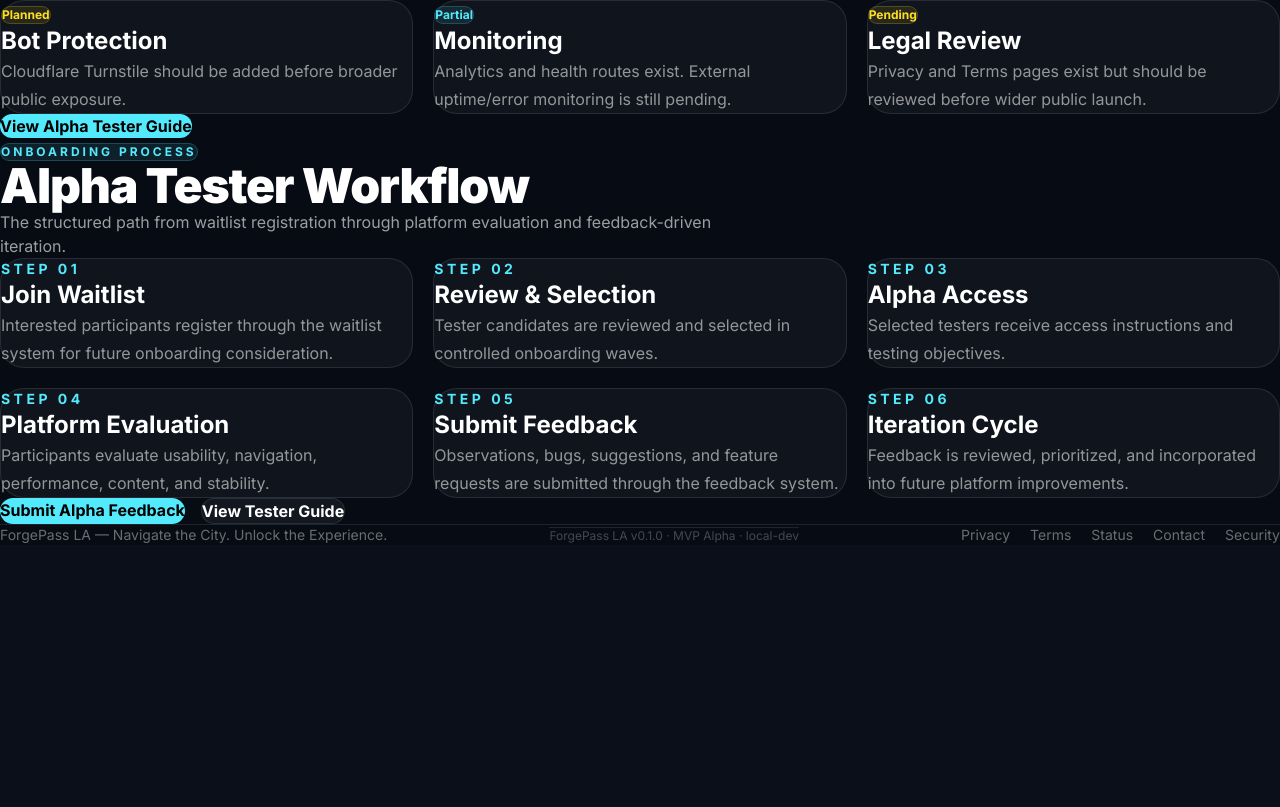
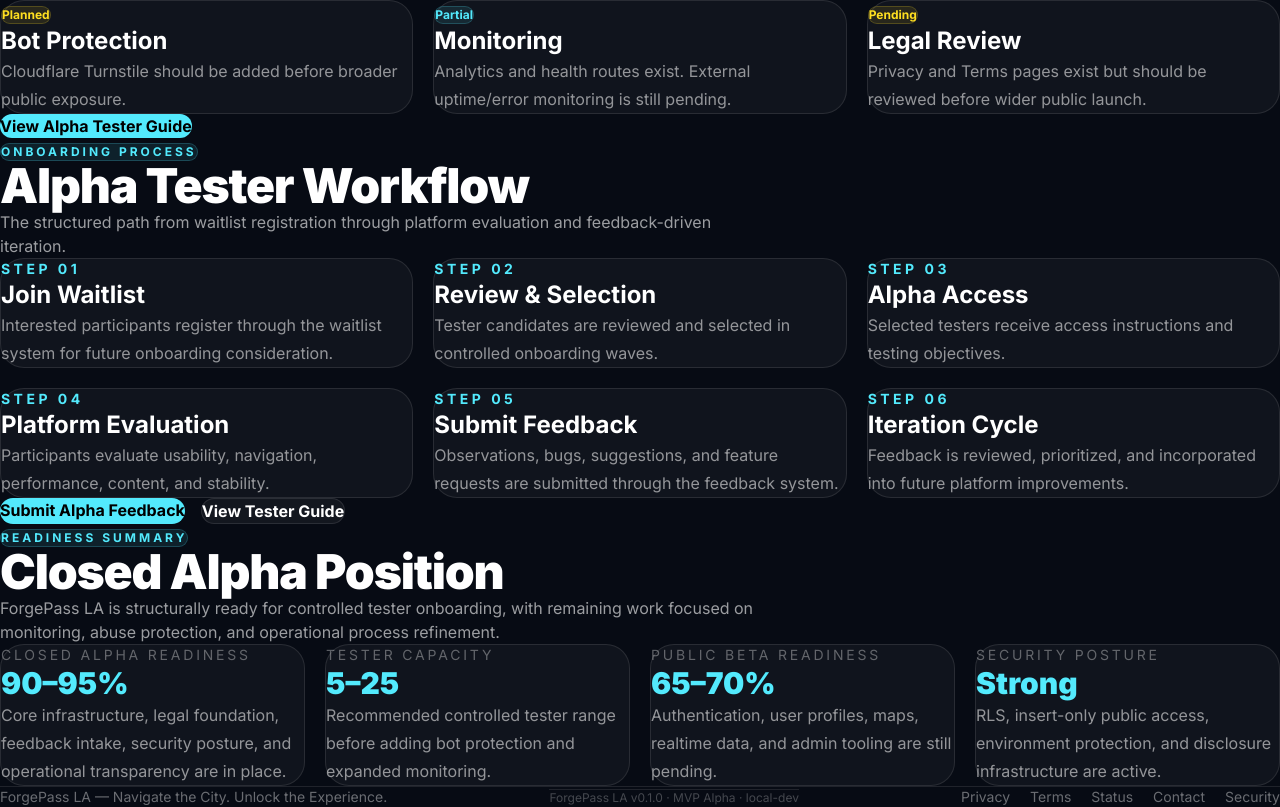
Before and after one commit to Oatskillua/forgepass-la, a React (Vite) app: page /status in a window 1280 px wide. Shown: the part 3297-4104 px from the top of the page. Before the commit the page ends 3842 px from the top, so only its background shows below. Built offline with nearby package versions, Linux system fonts and the light colour scheme.

Commit message:
Add alpha readiness summary section

```diff
--- /dev/null
+++ b/src/components/status/AlphaReadinessSummarySection.jsx
@@ -0,0 +1,36 @@
+import HomeSectionHeader from '../home/HomeSectionHeader'
+import HomeGrid from '../home/HomeGrid'
+import HomeCard from '../home/HomeCard'
+
+import { alphaReadinessSummary } from '../../data/alphaReadinessSummary'
+
+export default function AlphaReadinessSummarySection() {
+  return (
+    <section className="mt-20">
+      <HomeSectionHeader
+        eyebrow="Readiness Summary"
+        title="Closed Alpha Position"
+        subtitle="ForgePass LA is structurally ready for controlled tester onboarding, with remaining work focused on monitoring, abuse protection, and operational process refinement."
+        align="left"
+      />
+
+      <HomeGrid columns="four">
+        {alphaReadinessSummary.map((item) => (
+          <HomeCard key={item.label} className="h-full">
+            <p className="text-sm uppercase tracking-[0.2em] text-white/35">
+              {item.label}
+            </p>
+
+            <h3 className="mt-3 text-3xl font-black text-cyan-300">
+              {item.value}
+            </h3>
+
+            <p className="mt-4 leading-7 text-white/55">
+              {item.detail}
+            </p>
+          </HomeCard>
+        ))}
+      </HomeGrid>
+    </section>
+  )
+}
--- /dev/null
+++ b/src/data/alphaReadinessSummary.js
@@ -0,0 +1,26 @@
+export const alphaReadinessSummary = [
+  {
+    label: 'Closed Alpha Readiness',
+    value: '90–95%',
+    detail:
+      'Core infrastructure, legal foundation, feedback intake, security posture, and operational transparency are in place.',
+  },
+  {
+    label: 'Tester Capacity',
+    value: '5–25',
+    detail:
+      'Recommended controlled tester range before adding bot protection and expanded monitoring.',
+  },
+  {
+    label: 'Public Beta Readiness',
+    value: '65–70%',
+    detail:
+      'Authentication, user profiles, maps, realtime data, and admin tooling are still pending.',
+  },
+  {
+    label: 'Security Posture',
+    value: 'Strong',
+    detail:
+      'RLS, insert-only public access, environment protection, and disclosure infrastructure are active.',
+  },
+]
--- a/src/pages/Status.jsx
+++ b/src/pages/Status.jsx
@@ -10,6 +10,7 @@
 import KnownLimitationsSection from '../components/status/KnownLimitationsSection'
 import AlphaOperationsSection from '../components/status/AlphaOperationsSection'
 import AlphaWorkflowSection from '../components/status/AlphaWorkflowSection'
+import AlphaReadinessSummarySection from '../components/status/AlphaReadinessSummarySection'
 
 export default function Status() {
   return (
@@ -50,6 +51,7 @@
     <KnownLimitationsSection />
    <AlphaOperationsSection />
   <AlphaWorkflowSection />
+ <AlphaReadinessSummarySection />
      </PageShell>
   )
 }
```
